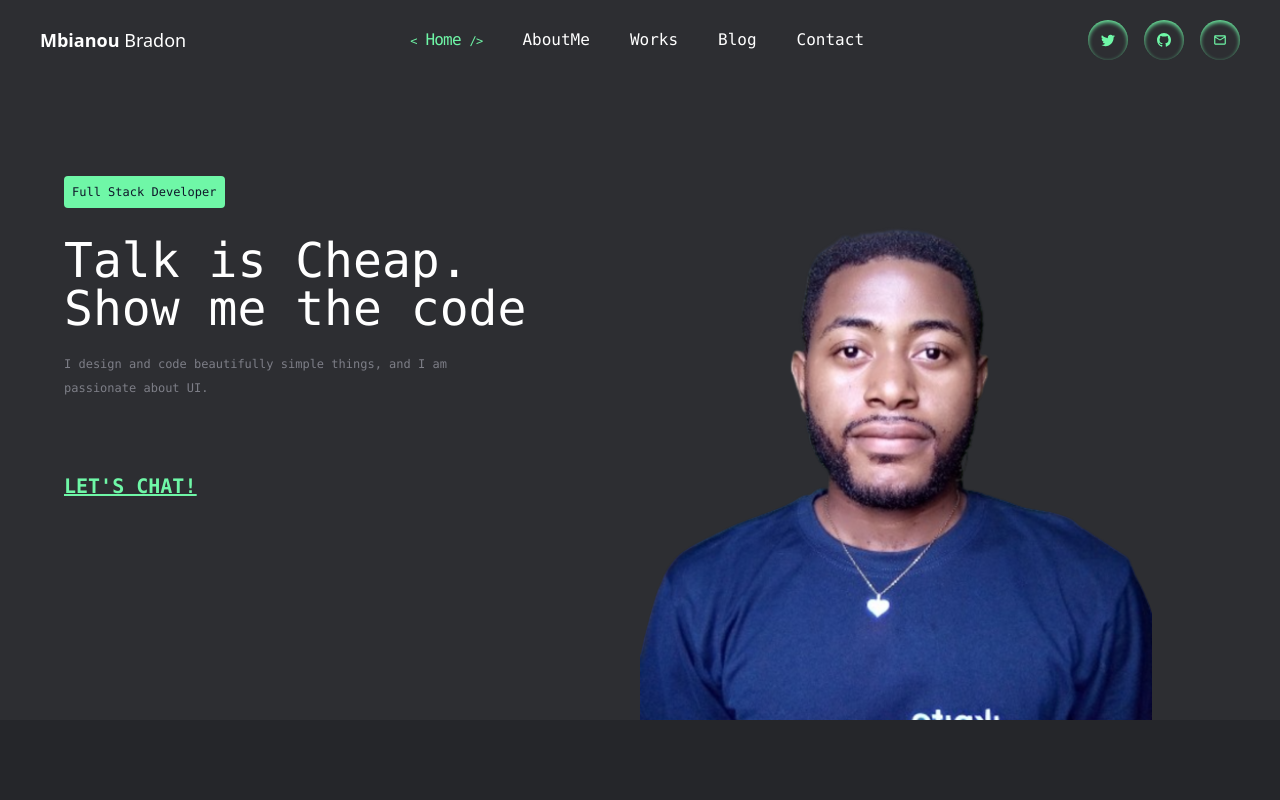
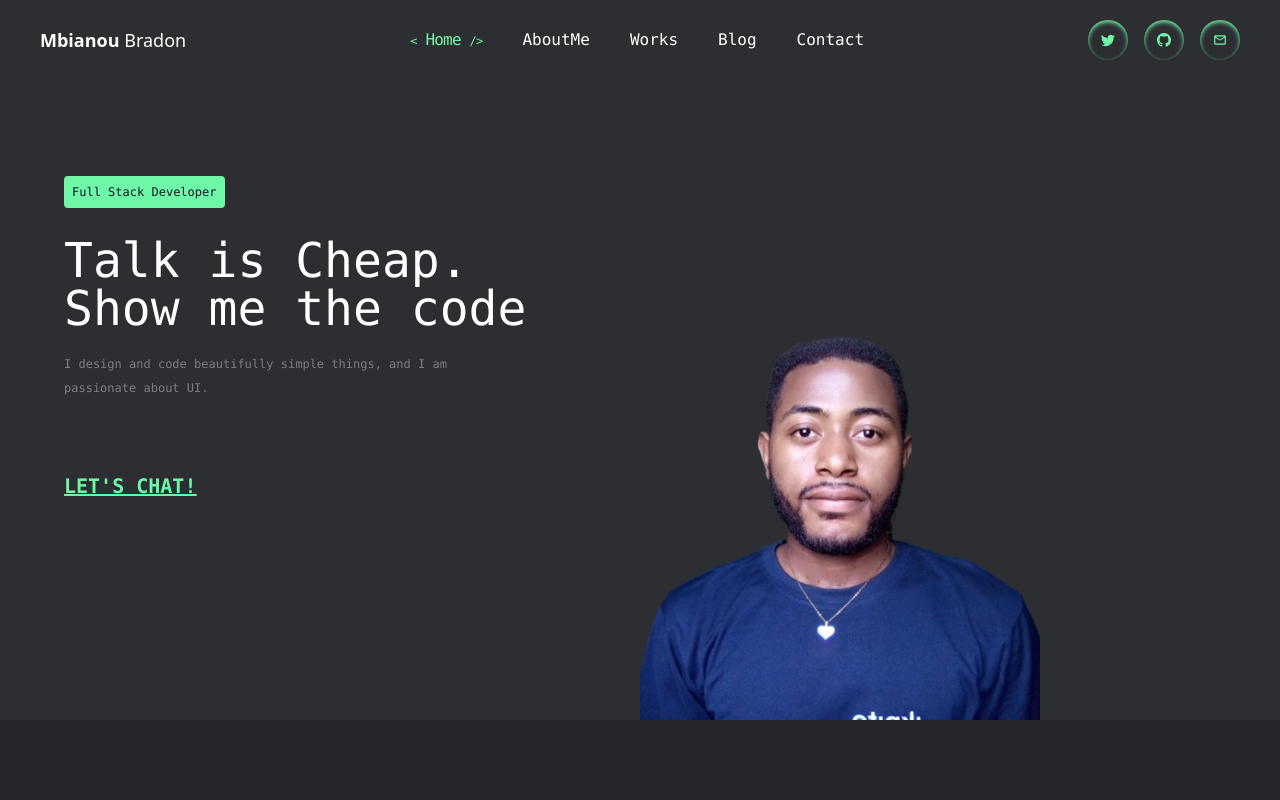
Before and after one commit to mbianou-bradon/My-Portfolio-website, a React (Create React App) app: page / in a window 1280 px wide. Shown: the top 800 px of the page. Built offline with nearby package versions, Linux system fonts and the light colour scheme.

Commit message:
Added HeroImage component

```diff
--- a/src/components/Hero.tsx
+++ b/src/components/Hero/Hero.tsx
@@ -1,5 +1,6 @@
 import React from "react"
-import bradon_hero from "../assets/images/bradon_hero.png"
+import HeroImage from "./HeroImage"
+
 
 export default function Hero(){
 
@@ -20,7 +21,7 @@ export default function Hero(){
                     </div>
                 </div>
                 <div className="hidden w-full h-full md:flex items-end">
-                    <img src={bradon_hero} alt="Bradon Profile" title="Bradon Profile" className="h-[80%] w-[80%] aspect-square object-center"/>
+                    <HeroImage/>
                 </div>
             </div>
         </div>
--- /dev/null
+++ b/src/components/Hero/HeroImage.tsx
@@ -0,0 +1,12 @@
+import React from 'react'
+import bradon_hero from "../../assets/images/bradon_hero.png"
+
+function HeroImage() {
+  return (
+    <div>
+      <img src={bradon_hero} alt="Bradon Profile" title="Bradon Profile" className="h-[80%] w-[80%] aspect-square object-center"/>
+    </div>
+  )
+}
+
+export default HeroImage
--- a/src/pages/Home.tsx
+++ b/src/pages/Home.tsx
@@ -1,4 +1,4 @@
-import Hero from "../components/Hero";
+import Hero from "../components/Hero/Hero";
 import IntroSection from "../components/IntroSection";
 import OverviewBlog from "../components/OverviewBlog/OverviewBlog";
 import OverviewProject from "../components/OverviewProject/OverviewProject";
```
